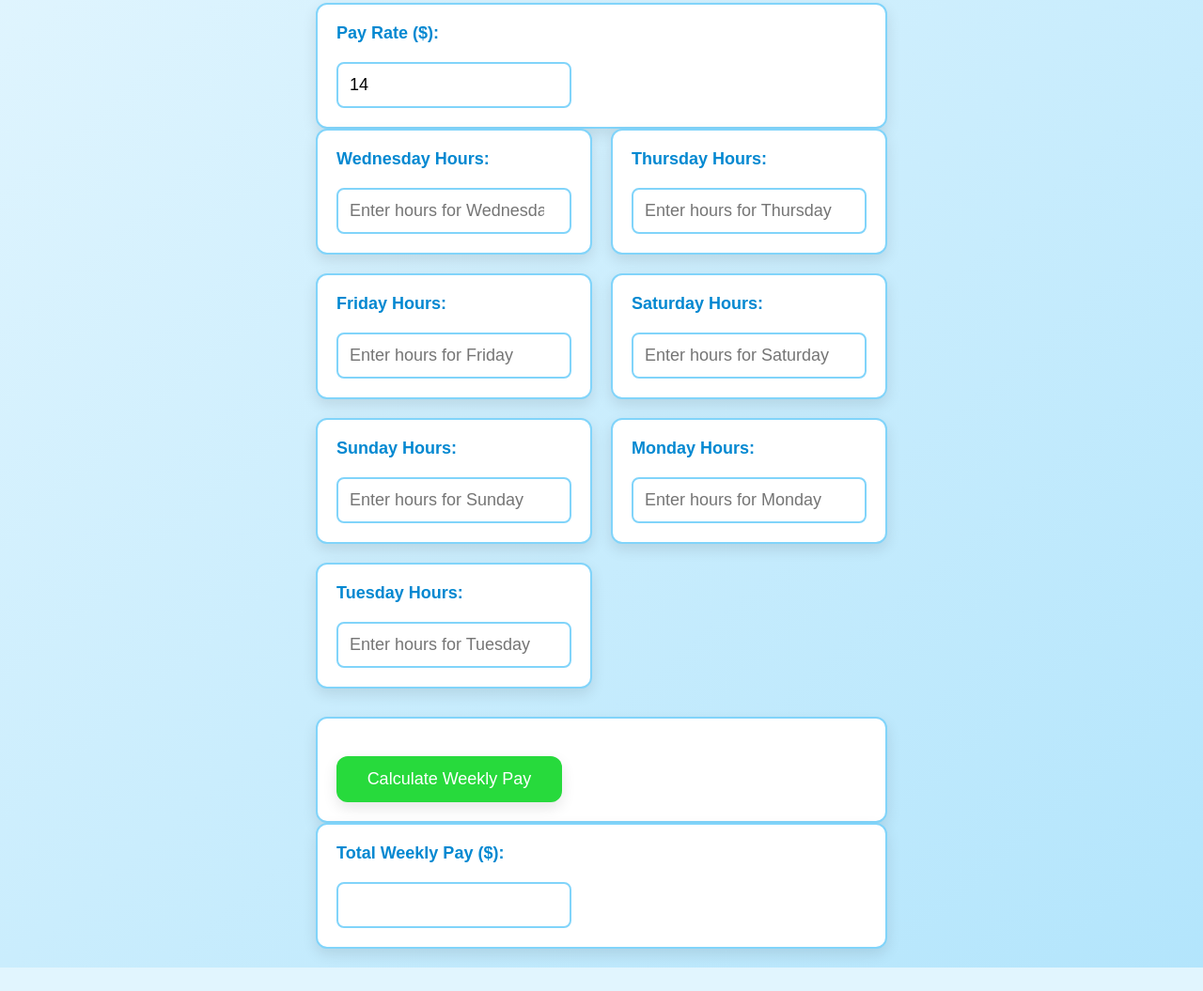
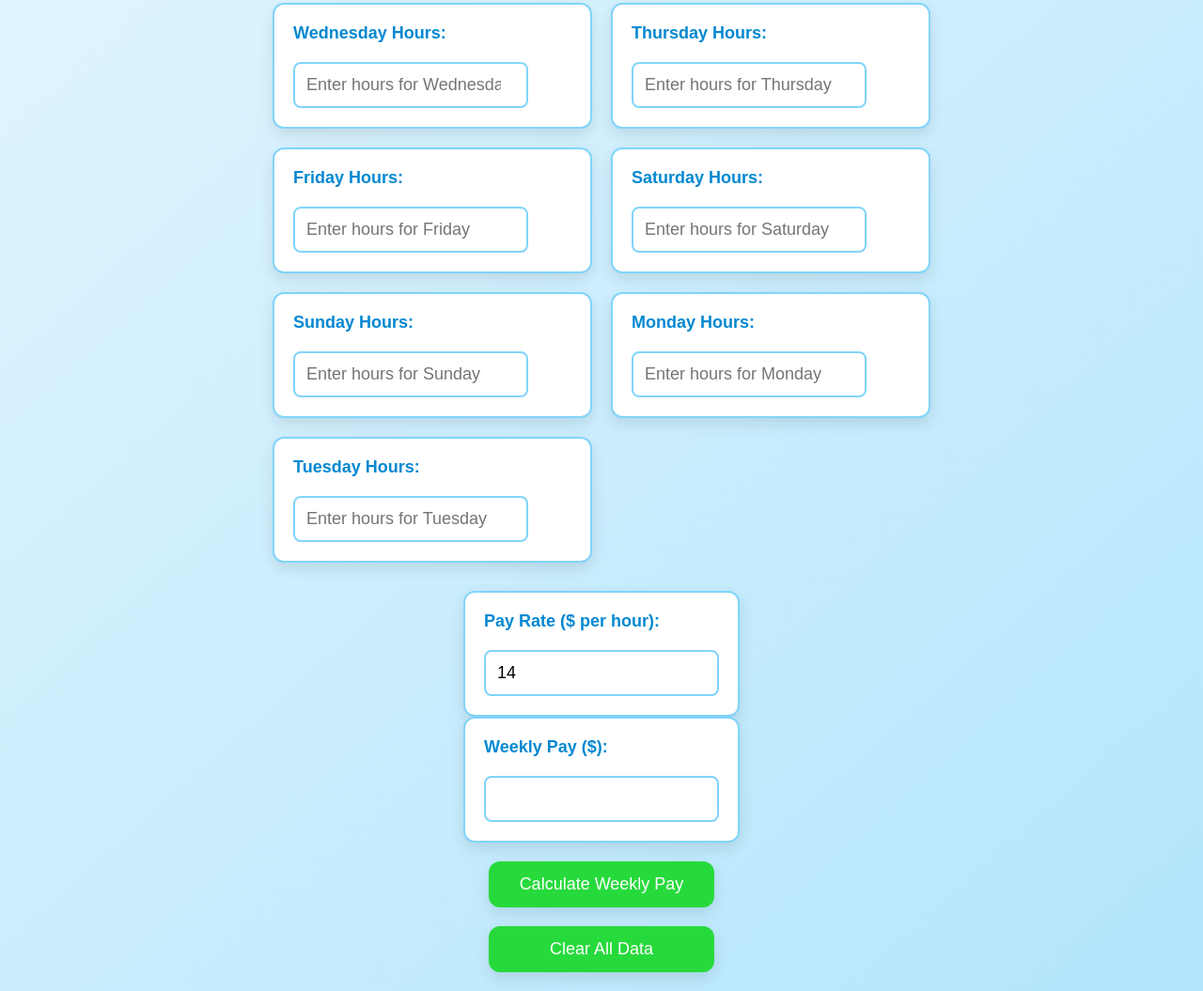
Before and after one commit to bibekraj99/weekly-pay-tracker, a plain HTML site: page index.html in a window 1280 px wide. Shown: the part 89-1144 px from the top of the page at 94% size. Before the commit the page ends 1119 px from the top, so only its background shows below. Drawn offline with Linux system fonts and the light colour scheme.

Commit message:
Update index.html

```diff
--- a/index.html
+++ b/index.html
@@ -7,21 +7,23 @@
     <link rel="stylesheet" href="styles.css">
 </head>
 <body>
-    <div class="container">
-        <h1>Weekly Pay Tracker</h1>
-        <div class="form-group">
-            <label for="payRateInput">Pay Rate ($):</label>
-            <input type="number" id="payRateInput" placeholder="Enter hourly pay rate" value="14" onchange="updatePayRate()">
-        </div>
-        <div id="daysContainer"></div>
-        <div class="form-group">
-            <button onclick="calculateWeeklyPay()">Calculate Weekly Pay</button>
-        </div>
-        <div class="form-group">
-            <label for="weeklyPayOutput">Total Weekly Pay ($):</label>
-            <input type="text" id="weeklyPayOutput" readonly>
-        </div>
+    <h1>Weekly Pay Tracker</h1>
+
+    <div id="daysContainer"></div>
+
+    <div class="form-group">
+        <label for="payRateInput">Pay Rate ($ per hour):</label>
+        <input type="number" id="payRateInput" min="0" placeholder="Enter pay rate" value="14" onchange="updatePayRate()">
     </div>
+
+    <div class="form-group">
+        <label for="weeklyPayOutput">Weekly Pay ($):</label>
+        <input type="text" id="weeklyPayOutput" readonly>
+    </div>
+
+    <button onclick="calculateWeeklyPay()">Calculate Weekly Pay</button>
+    <button onclick="clearData()">Clear All Data</button>
+
     <script src="script.js"></script>
 </body>
 </html>
```
